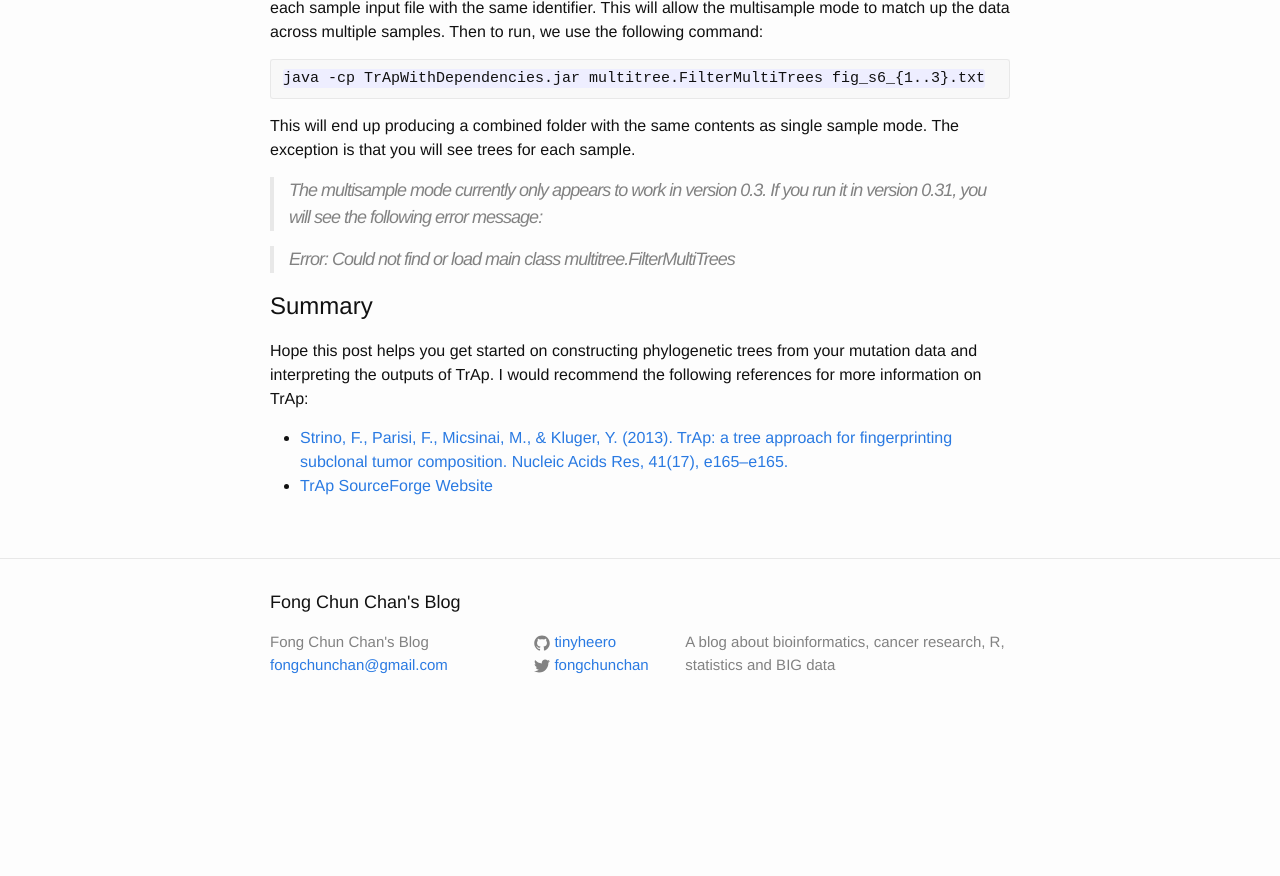
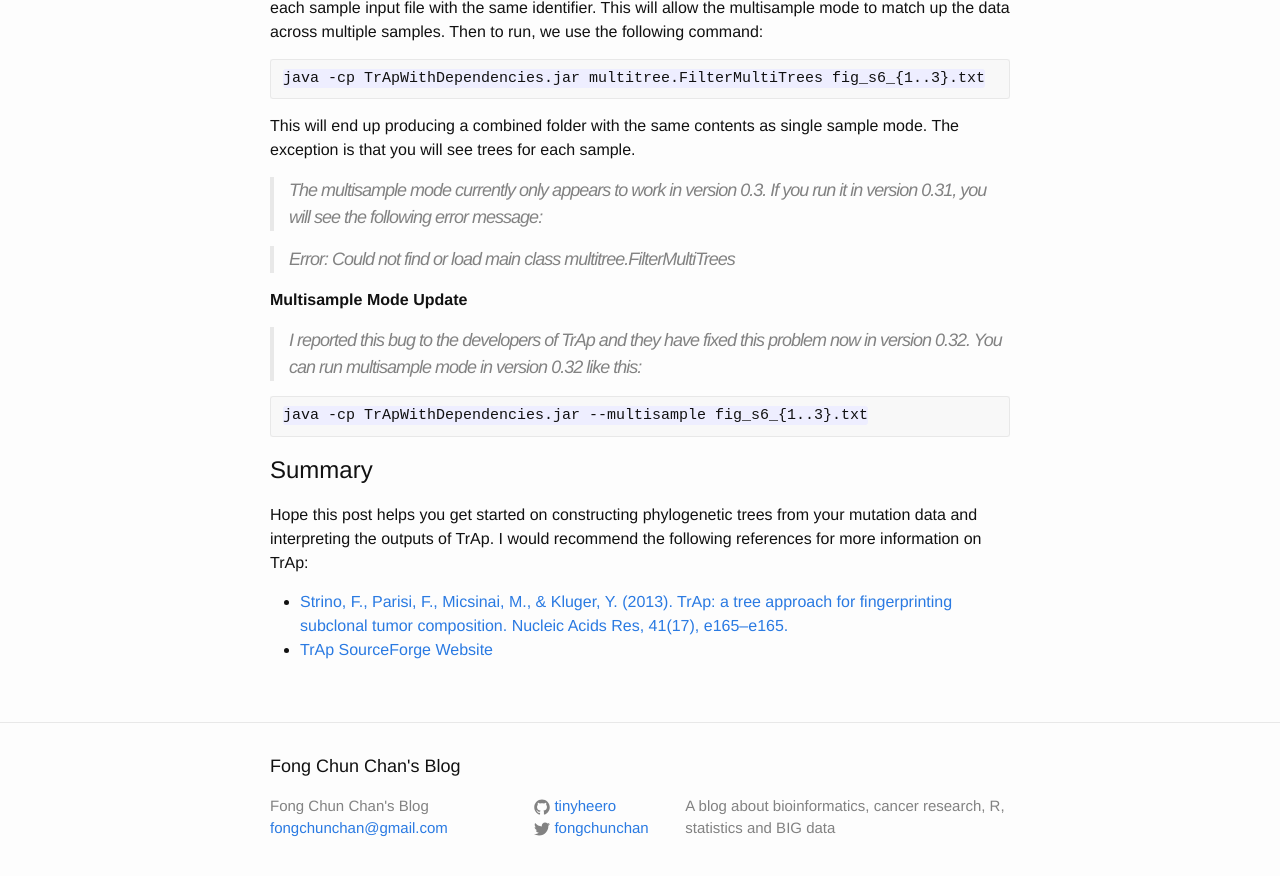
Before and after one commit to tinyheero/tinyheero.github.io, a Jekyll site: the page built from _posts/2015-08-26-TrAp.md, in a window 1280 px wide and 900 px high, scrolled down 3658 px. Shown: the top 876 px of the window. Built offline with Jekyll 4.4.1, drawn with Linux system fonts in a browser that asks for light colours; Markdown is read by kramdown in place of the engine named in the settings; comment, search, counter and statistics services are not loaded; before the commit the page ends 4394 px from its top, so only the background shows below that.

Commit message:
Adding Multisample Mode Update To TrAp Post
Authors replied back to the bug in 0.31 version. They fixed it in 0.32
and so I've updated the post accordingly.

````diff
--- a/_posts/2015-08-26-TrAp.md
+++ b/_posts/2015-08-26-TrAp.md
@@ -139,6 +139,14 @@ This will end up producing a combined folder with the same contents as single sa
 
 > Error: Could not find or load main class multitree.FilterMultiTrees
 
+**Multisample Mode Update**
+
+> I reported this bug to the developers of TrAp and they have fixed this problem now in version 0.32. You can run multisample mode in version 0.32 like this:
+
+```
+java -cp TrApWithDependencies.jar --multisample fig_s6_{1..3}.txt
+```
+
 # Summary
 
 Hope this post helps you get started on constructing phylogenetic trees from your mutation data and interpreting the outputs of TrAp. I would recommend the following references for more information on TrAp:
````
